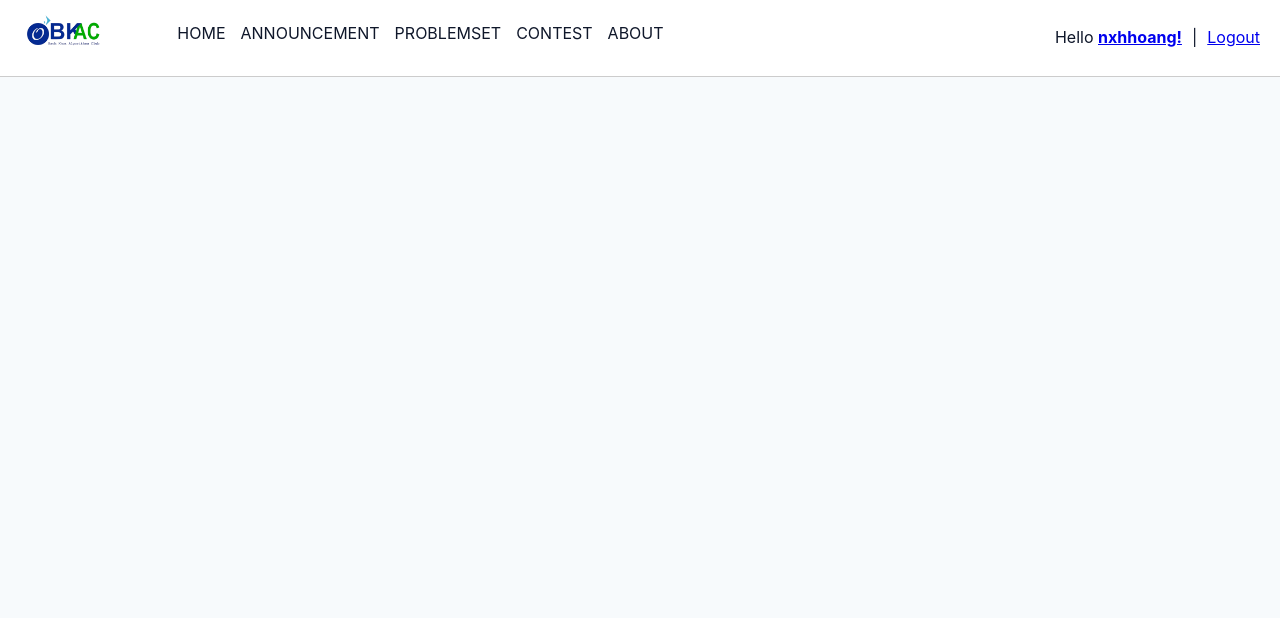
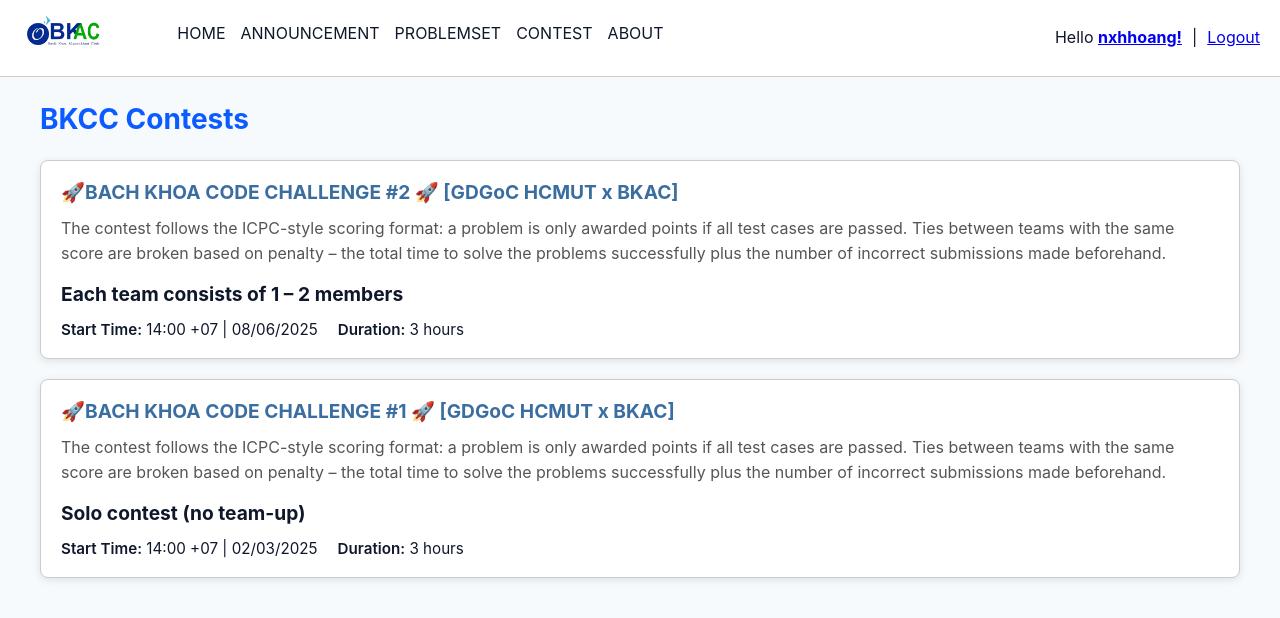
Before and after one commit to nxhhoang/FrontEnd-BKACOJ, a React (Create React App) app: page /contest in a window 1280 px wide. Shown: the top 618 px of the page. Built offline with nearby package versions, Linux system fonts and the light colour scheme.

Commit message:
Add contest rendering

```diff
--- a/src/App.js
+++ b/src/App.js
@@ -7,13 +7,14 @@
 import Slide from "./components/Slide";
 import AboutPage from "./pages/About/AboutPage";
 import ProblemSet from "./pages/Problemset/ProblemSet";
+import Contest from "./pages/Contest/Contest";
 
 function HomePage() {
   return (
     <>
       <Slide />
       <main className="content">
-        <ContestCard
+        {/* <ContestCard
           title="MarisaOJ Contest - Round #0.25"
           posted="April 7, 2025, 4:06 a.m."
           description={`The next MarisaOJ Contest will take place on Monday, 07/04/2025 at 20:00 GMT+7!
@@ -21,7 +22,7 @@
 Join for fumo ▯,▯
 Join the Discord server here to get notified faster!`}
           author="bkac"
-        />
+        /> */}
 
         <ContestCard
           title="BACH KHOA CODE CHALLENGE #1 [KẾT THÚC & CÔNG BỐ GIẢI]"
@@ -62,6 +63,8 @@
         <Route path="/" element={<HomePage />} />
         <Route path="/about" element={<AboutPage />} />
         <Route path="/problem" element={<ProblemSet />} />
+        {/* <Route path="/announcement" element={<Announcement />} /> */}
+        <Route path="/contest" element={<Contest />} />
       </Routes>
     </Router>
   );
--- /dev/null
+++ b/src/pages/Contest/Contest.css
@@ -0,0 +1,62 @@
+.contest-container {
+  display: flex;
+  gap: 40px;
+  align-items: flex-start;
+  max-width: 1200px;
+  margin: 0 auto;
+  padding: 20px;
+}
+
+.contest-left {
+  flex: 3;
+}
+
+.contest-right {
+  flex: 1;
+}
+
+.contest-card {
+  background: white;
+  padding: 16px 20px;
+  border-radius: 8px;
+  box-shadow: 0 2px 8px rgba(0, 0, 0, 0.1);
+  margin-bottom: 20px;
+}
+
+.contest-title {
+  margin: 0 0 8px;
+  font-size: 1.2rem;
+}
+
+.contest-desc {
+  margin: 0 0 12px;
+  color: #555;
+}
+
+.contest-info {
+  display: flex;
+  gap: 20px;
+  font-size: 0.95rem;
+}
+
+.contest-info strong {
+  font-weight: 600;
+}
+
+.contest-right ul {
+  list-style: none;
+  padding: 0;
+}
+
+.contest-right li {
+  margin-bottom: 8px;
+}
+
+.contest-right a {
+  color: #3b0ca0;
+  text-decoration: underline;
+}
+
+.contest-right a:hover {
+  text-decoration: none;
+}
--- /dev/null
+++ b/src/pages/Contest/Contest.js
@@ -0,0 +1,62 @@
+import React from "react";
+import "./Contest.css";
+
+export default function Contest() {
+  const Contests = [
+    {
+      title: "🚀BACH KHOA CODE CHALLENGE #2 🚀 [GDGoC HCMUT x BKAC]",
+      description:
+      "The contest follows the ICPC-style scoring format: a problem is only awarded points if all test cases are passed. Ties between teams with the same score are broken based on penalty – the total time to solve the problems successfully plus the number of incorrect submissions made beforehand.",
+      contestStyle: "Each team consists of 1 – 2 members",
+      startTime: "14:00 +07 | 08/06/2025",
+      duration: "3 hours",
+    },
+    {
+      title: "🚀BACH KHOA CODE CHALLENGE #1 🚀 [GDGoC HCMUT x BKAC]",
+      description:
+        "The contest follows the ICPC-style scoring format: a problem is only awarded points if all test cases are passed. Ties between teams with the same score are broken based on penalty – the total time to solve the problems successfully plus the number of incorrect submissions made beforehand.",
+      contestStyle: "Solo contest (no team-up)",
+      startTime: "14:00 +07 | 02/03/2025",
+      duration: "3 hours",
+    },
+  ];
+
+  const otherContests = [
+    { name: "Young Informatics Competition", link: "#" },
+    { name: "Duyên Hải Bắc Bộ", link: "#" },
+  ];
+
+  return (
+    <div className="contest-container">
+      <div className="contest-left">
+        <h1>BKCC Contests</h1>
+        {Contests.map((c, idx) => (
+          <div key={idx} className="contest-card">
+            <h2 className="contest-title">{c.title}</h2>
+            <p className="contest-desc">{c.description}</p>
+            <h3 className="contest-title">{c.contestStyle}</h3>
+            <div className="contest-info">
+              <span>
+                <strong>Start Time:</strong> {c.startTime}
+              </span>
+              <span>
+                <strong>Duration:</strong> {c.duration}
+              </span>
+            </div>
+          </div>
+        ))}
+      </div>
+
+      {/* <div className="contest-right">
+        <h2>Other Contests</h2>
+        <ul>
+          {otherContests.map((oc, idx) => (
+            <li key={idx}>
+              <a href={oc.link}>{oc.name}</a>
+            </li>
+          ))}
+        </ul>
+      </div> */}
+    </div>
+  );
+}
```
